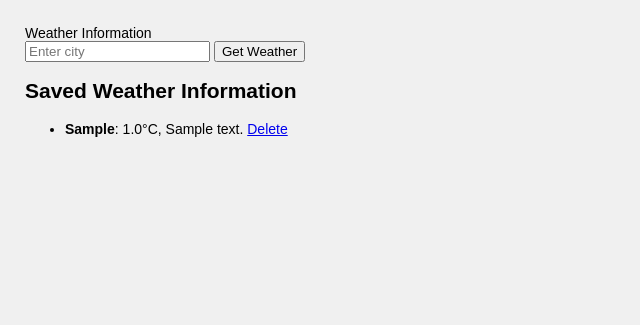
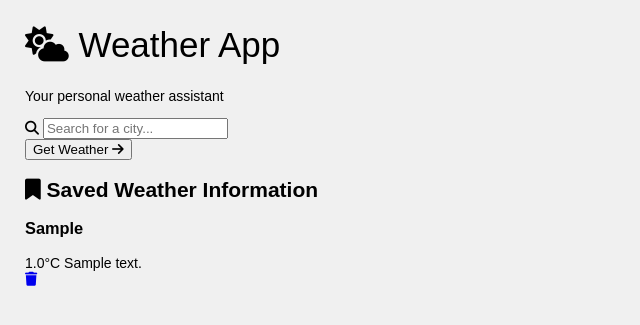
Before and after one commit to jinnse/infra-deploy, a Flask app: page / in a window 1280 px wide. Shown: the top 325 px of the page, without its empty margins (0-640 px from the left). Run offline with Flask 2, Linux system fonts and the light colour scheme; tables that the repository leaves empty hold one stand-in row (values such as "Sample post").

Commit message:
Update index.html

```diff
--- a/docker/web/templates/index.html
+++ b/docker/web/templates/index.html
@@ -5,32 +5,62 @@
     <meta name="viewport" content="width=device-width, initial-scale=1.0">
     <title>Weather App</title>
 
-    <!-- Google Fonts for better typography -->
-    <link href="https://fonts.googleapis.com/css2?family=Roboto:wght@400;500;700&display=swap" rel="stylesheet">
+    <!-- Google Fonts - Using modern fonts -->
+    <link href="https://fonts.googleapis.com/css2?family=Poppins:wght@300;400;500;600&family=Montserrat:wght@700&display=swap" rel="stylesheet">
+
+    <!-- Font Awesome for icons -->
+    <link rel="stylesheet" href="https://cdnjs.cloudflare.com/ajax/libs/font-awesome/6.4.0/css/all.min.css">
 
     <!-- Link to the external CSS file -->
     <link rel="stylesheet" href="styles.css">
 </head>
 <body>
+    <div class="container">
+        <header class="app-header">
+            <h1><i class="fas fa-cloud-sun"></i> Weather App</h1>
+            <p class="tagline">Your personal weather assistant</p>
+        </header>
 
-<header>
-    Weather Information
-</header>
+        <div class="search-container">
+            <form action="/get_weather" method="POST" class="search-form">
+                <div class="input-group">
+                    <i class="fas fa-search search-icon"></i>
+                    <input type="text" name="city" placeholder="Search for a city..." required>
+                </div>
+                <button type="submit" class="search-btn">
+                    <span>Get Weather</span>
+                    <i class="fas fa-arrow-right"></i>
+                </button>
+            </form>
+        </div>
 
-<form action="/get_weather" method="POST">
-    <input type="text" name="city" placeholder="Enter city" required>
-    <button type="submit">Get Weather</button>
-</form>
+        <section class="weather-data">
+            <h2><i class="fas fa-bookmark"></i> Saved Weather Information</h2>
 
-<h2>Saved Weather Information</h2>
-<ul>
-    {% for weather in weather_data %}
-        <li>
-            <span><strong>{{ weather.city }}</strong>: {{ weather.temperature }}°C, {{ weather.description }}</span>
-            <a href="/delete/{{ weather.id }}">Delete</a>
-        </li>
-    {% endfor %}
-</ul>
-
+            <div class="weather-list">
+                {% if weather_data %}
+                    {% for weather in weather_data %}
+                        <div class="weather-card">
+                            <div class="weather-info">
+                                <h3 class="city-name">{{ weather.city }}</h3>
+                                <div class="weather-details">
+                                    <span class="temperature">{{ weather.temperature }}°C</span>
+                                    <span class="description">{{ weather.description }}</span>
+                                </div>
+                            </div>
+                            <a href="/delete/{{ weather.id }}" class="delete-btn" title="Delete">
+                                <i class="fas fa-trash"></i>
+                            </a>
+                        </div>
+                    {% endfor %}
+                {% else %}
+                    <div class="empty-state">
+                        <i class="fas fa-cloud"></i>
+                        <p>No saved weather data. Search for a city to get started!</p>
+                    </div>
+                {% endif %}
+            </div>
+        </section>
+    </div>
 </body>
 </html>
```
